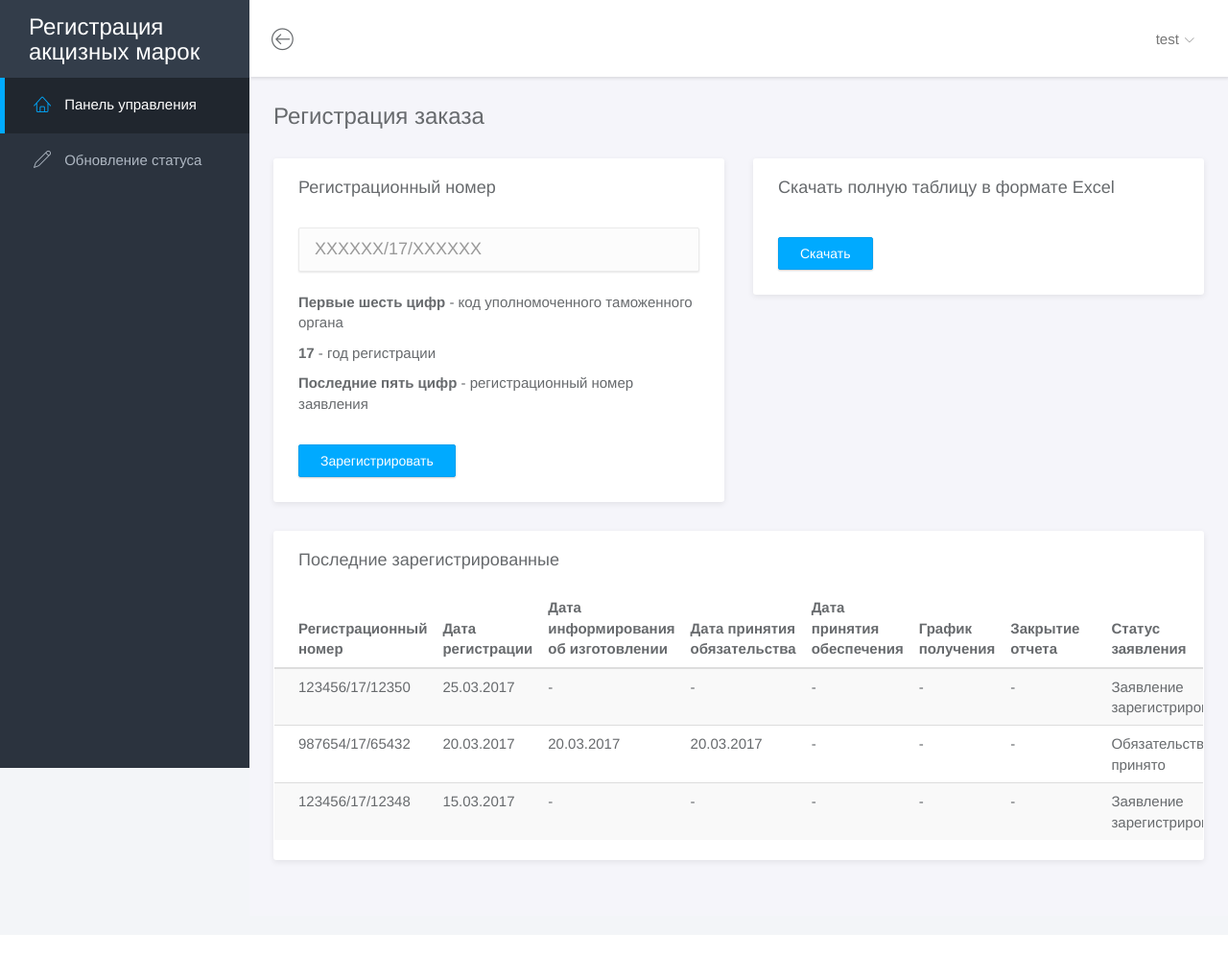
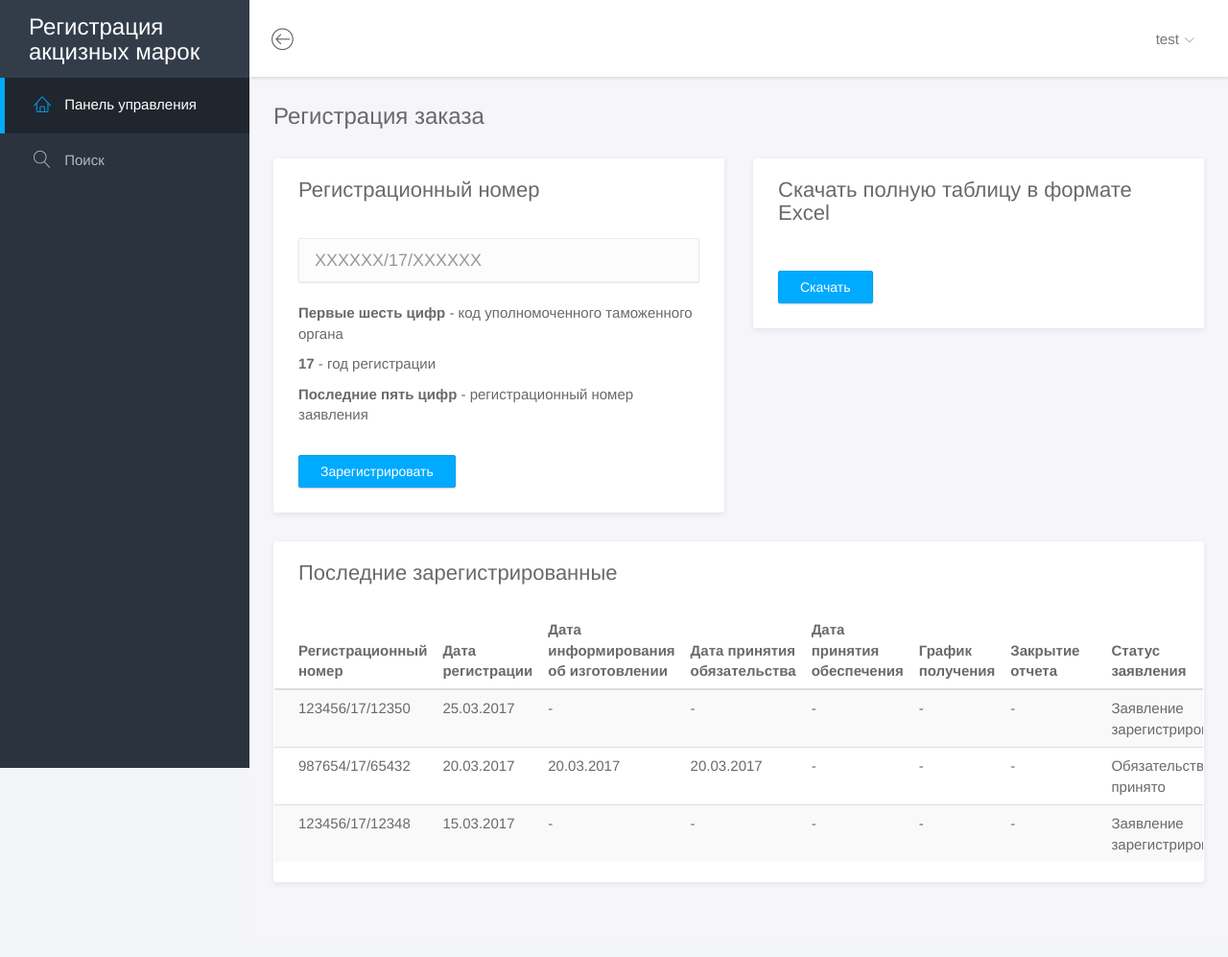
Before and after one commit to dpanin/stamp-dashboard, a Flask app: page /home in a window 1280 px wide. Shown: the whole page at 96% size. Before the commit the page ends 901 px from the top, so only its background shows below. Run offline with Flask 2, Linux system fonts and the light colour scheme; a user stored in the database is signed in; data comes from the database, SQL or seed files in the repository; some libraries are stand-ins or nearby versions.

Commit message:
Update links

```diff
--- a/app/templates/home.html
+++ b/app/templates/home.html
@@ -31,7 +31,7 @@
 				<nav>
 					<ul class="nav">
 						<li><a href="{{ url_for('home') }}" class="active"><i class="lnr lnr-home"></i> <span>Панель управления</span></a></li>
-						<li><a href="{{ url_for('edit') }}" class=""><i class="lnr lnr-pencil"></i> <span>Обновление статуса</span></a></li>
+						<li><a href="{{ url_for('search') }}" class=""><i class="lnr lnr-magnifier"></i> <span>Поиск</span></a></li>
 					</ul>
 				</nav>
 			</div>
@@ -75,7 +75,7 @@
 					<div class="row">
 						<div class="col-md-6">
 							<!-- RECENT PURCHASES -->
-							<div class="panel">
+							<div class="panel panel-headline">
 								<div class="panel-heading">
 									<h3 class="panel-title">Регистрационный номер</h3>
 								</div>
@@ -97,7 +97,7 @@
 						<!-- END RECENT PURCHASES -->
 						<div class="col-md-6">
 							<!-- MULTI CHARTS -->
-							<div class="panel">
+							<div class="panel panel-headline">
 								<div class="panel-heading">
 									<h3 class="panel-title">Скачать полную таблицу в формате Excel</h3>
 								</div>
@@ -123,7 +123,7 @@
 						</div>
 					</div>
 					<!-- OVERVIEW -->
-					<div class="panel">
+					<div class="panel panel-headline">
 						<div class="panel-heading">
 							<h3 class="panel-title">Последние зарегистрированные</h3>
 						</div>
--- a/app/templates/search.html
+++ b/app/templates/search.html
@@ -9,7 +9,6 @@
 	<link rel="stylesheet" href="../static/css/bootstrap.min.css">
 	<link rel="stylesheet" href="../static/css/vendor/icon-sets.css">
 	<link rel="stylesheet" href="../static/css/main.min.css">
-	<!-- FOR DEMO PURPOSES ONLY. You should remove this in your project -->
 	<!-- ICONS -->
 	<link rel="apple-touch-icon" sizes="76x76" href="../static/img/apple-icon.png">
 	<link rel="icon" type="image/png" sizes="96x96" href="../static/img/favicon.png">
@@ -41,9 +40,9 @@
 			<div class="row">
 				<div class="col-md-3"></div>
 				<div class="col-md-6">
-					<div class="panel">
+					<div class="panel panel-headline">
 						<div class="panel-heading">
-							<h3 class="panel-title">Заявление: {{ reg_number }}</h3>
+							<h3 class="panel-title">{{ reg_number }}</h3>
 						</div>
 						<div class="panel-body">
 							<b>Текущий статус заявления:</b> {{ status }}
```
Also changed, not shown: app/templates/edit.html (+5 -3 lines).
